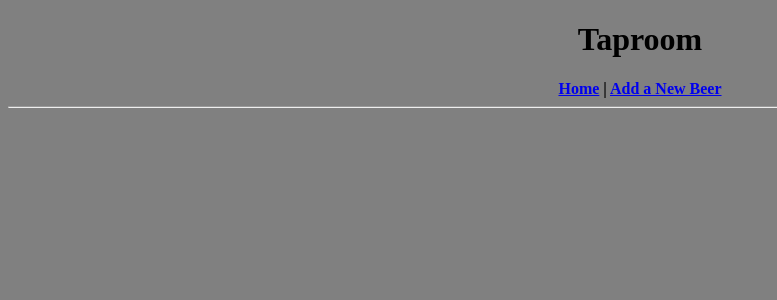
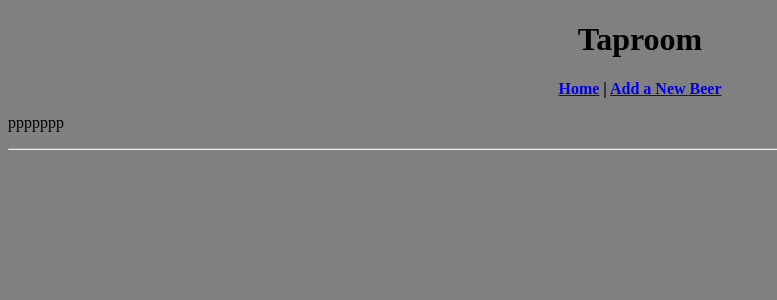
Before and after one commit to jmcnamara44/taproom-react, a React app: page /admin in a window 1280 px wide. Shown: the top 300 px of the page, without its empty margins (0-777 px from the left). Built offline with nearby package versions, Linux system fonts and the light colour scheme.

Commit message:
add proptypes for Beer file. Setup BeerList props to use masterBeerList info. Add functions in App to add new beers into masterBeerList. Still not able to get NewBeerForm to add beers to the list though.

```diff
--- a/src/components/App.jsx
+++ b/src/components/App.jsx
@@ -15,6 +15,7 @@ class App extends React.Component {
       masterBeerList: {}
     };
     this.handleNewBeerCreation = this.handleNewBeerCreation.bind(this);
+    this.testFunction = this.testFunction.bind(this);
   }
 
   handleNewBeerCreation(newBeer) {
@@ -23,8 +24,9 @@ class App extends React.Component {
       [newBeerId]: newBeer
     });
     this.setState({masterBeerList: newMasterBeerList});
+  }
+  testFunction() {
     console.log(this.state.masterBeerList);
-    console.log(this.newMasterBeerList);
   }
 
   render() {
@@ -41,7 +43,7 @@ class App extends React.Component {
           `}
         </style>
         <Header />
-
+        <p onClick={this.testFunction}>ppppppp</p>
         <Switch>
           <Route exact path='/' render={()=><BeerList beerList={this.state.masterBeerList} />} />
           <Route path='/admin' render={()=><NewBeerControl onNewBeerCreation={this.handleNewBeerCreation} />} />
--- a/src/components/Beer.jsx
+++ b/src/components/Beer.jsx
@@ -18,7 +18,8 @@ Beer.propTypes = {
   brewer: PropTypes.string,
   price: PropTypes.string,
   abv: PropTypes.string,
-  poursLeft: PropTypes.string
+  poursLeft: PropTypes.string,
+  beerId: PropTypes.string
 };
 
 export default Beer;
--- a/src/components/BeerList.jsx
+++ b/src/components/BeerList.jsx
@@ -12,7 +12,9 @@ function BeerList(props){
           brewer={beer.brewer}
           price={beer.price}
           abv={beer.abv}
-          poursLeft={beer.poursLeft} />
+          poursLeft={beer.poursLeft}
+          key={beerId}
+          beerId={beerId} />;
       })}
     </div>
   );
```
